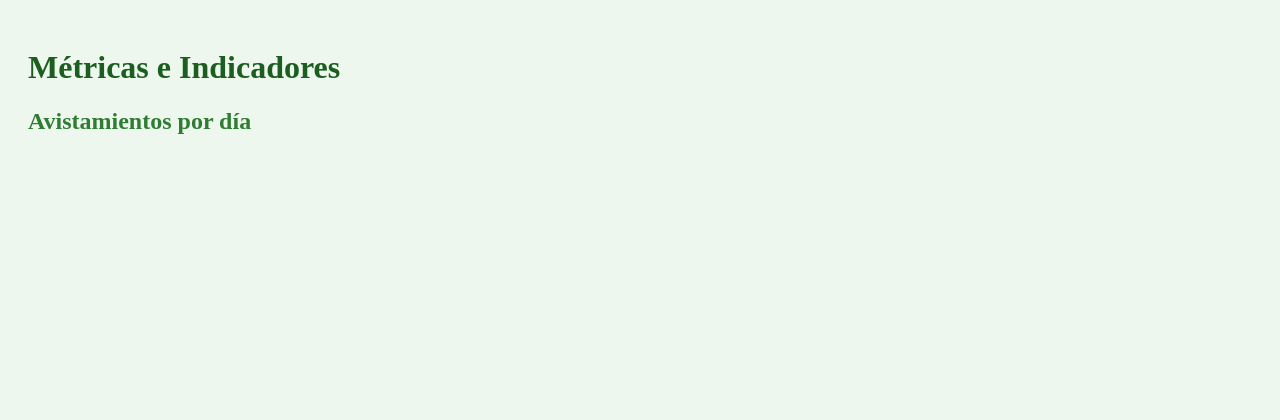
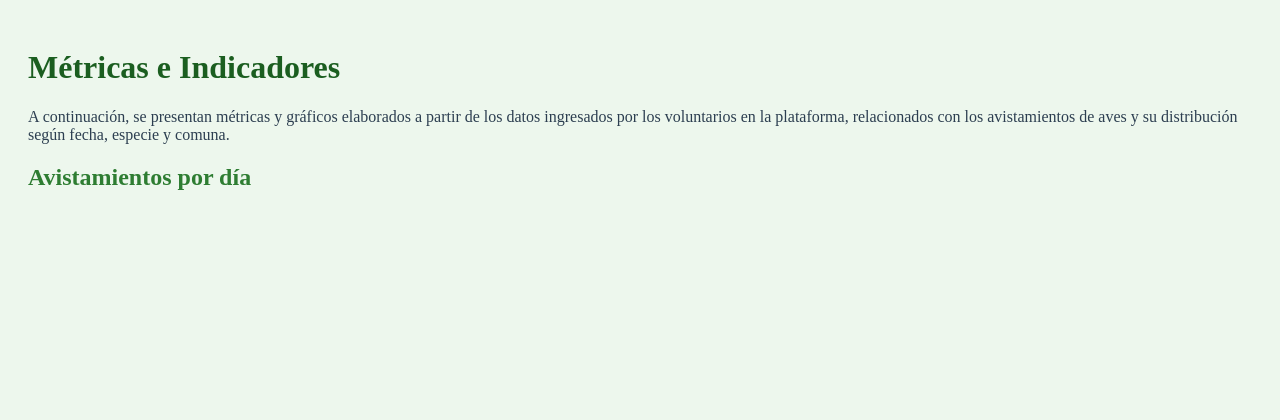
Before and after one commit to SoFiAePiZarrO/desarrollo_web_sofia_pizarro, a Flask app: page /metricas in a window 1280 px wide. Shown: the top 420 px of the page. Run offline with Flask 3, Linux system fonts and the light colour scheme; data that the repository does not hold is empty; some libraries are stand-ins or nearby versions.

Commit message:
nombre a ejes de graficos y texto en metricas

```diff
--- a/Tarea 1/static/js/metricas.js
+++ b/Tarea 1/static/js/metricas.js
@@ -19,12 +19,16 @@ fetch("/datos-avistamientos-dia")
             xaxis: {
             mode: "time",
             timeBase: "milliseconds",
-            timeformat: "%d/%m/%y"
+            timeformat: "%d/%m/%y",
+            axisLabel: "Fecha",
+            axisLabelUseCanvas: true
             },
             yaxis: {
                 min: 0,
                 tickSize: 1,
-                tickDecimals: 0
+                tickDecimals: 0,
+                axisLabel: "Cantidad de avistamientos",
+                axisLabelUseCanvas: true
             }
         });
     });
@@ -58,12 +62,16 @@ fetch("/datos-voluntarios-comuna")
             }
         ], {
             xaxis: {
-                ticks: comunas
+                ticks: comunas,
+                axisLabel: "Comuna",
+                axisLabelUseCanvas: true
             },
             yaxis: {
                 min: 0,
                 tickSize: 1,
-                tickDecimals: 0
+                tickDecimals: 0,
+                axisLabel: "Cantidad de voluntarios",
+                axisLabelUseCanvas: true
             }
         });
     });
--- a/Tarea 1/templates/metricas.html
+++ b/Tarea 1/templates/metricas.html
@@ -9,6 +9,12 @@
 <body>
 
     <h1>Métricas e Indicadores</h1>
+
+    <p>
+        A continuación, se presentan métricas y gráficos elaborados a partir de los datos ingresados
+        por los voluntarios en la plataforma, relacionados con los avistamientos de aves y su
+        distribución según fecha, especie y comuna.
+    </p>
 
     <h2>Avistamientos por día</h2>
     <div id="grafico-lineas" style="width: 700px; height: 400px; max-width: 100%;"></div>
```
